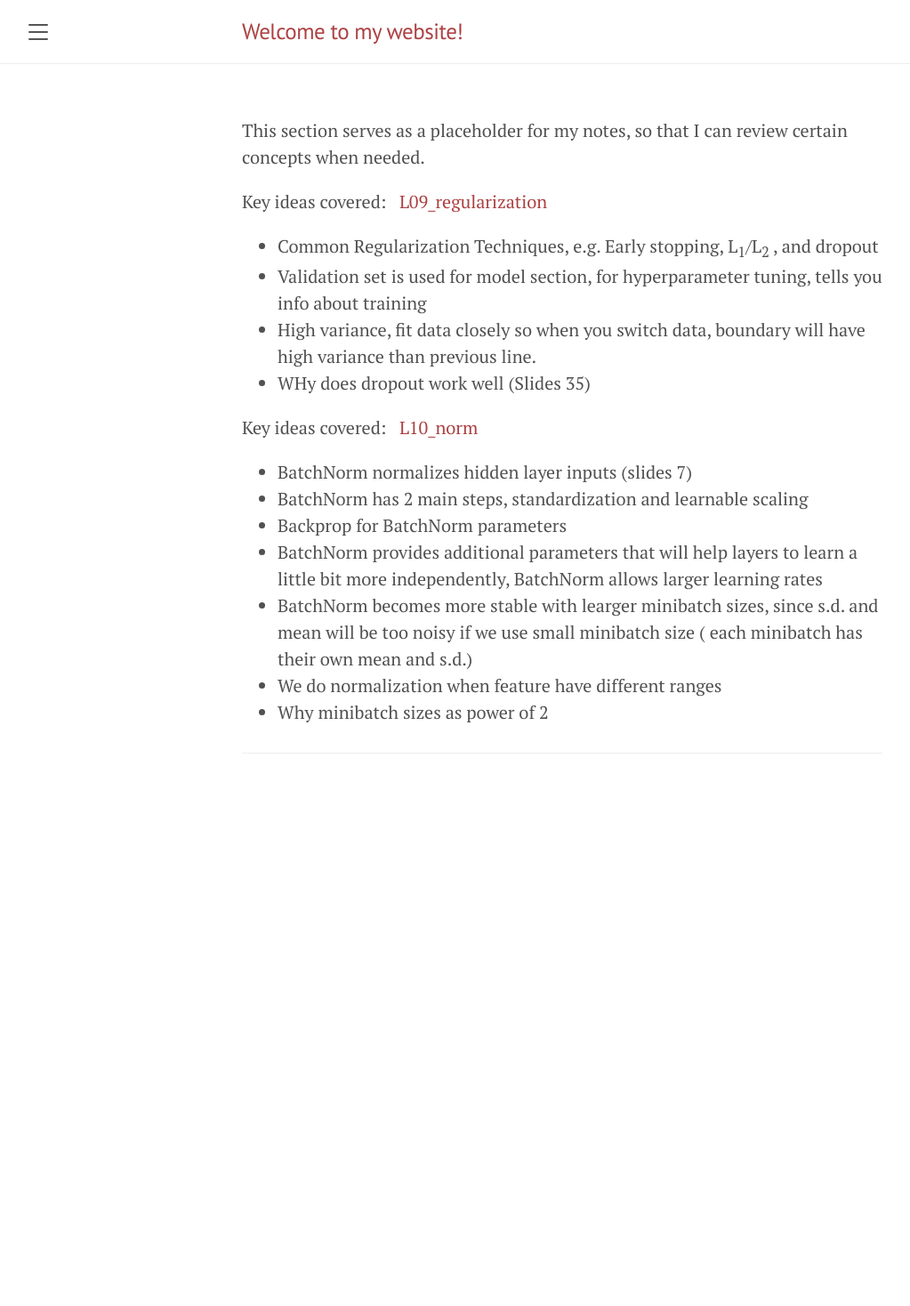
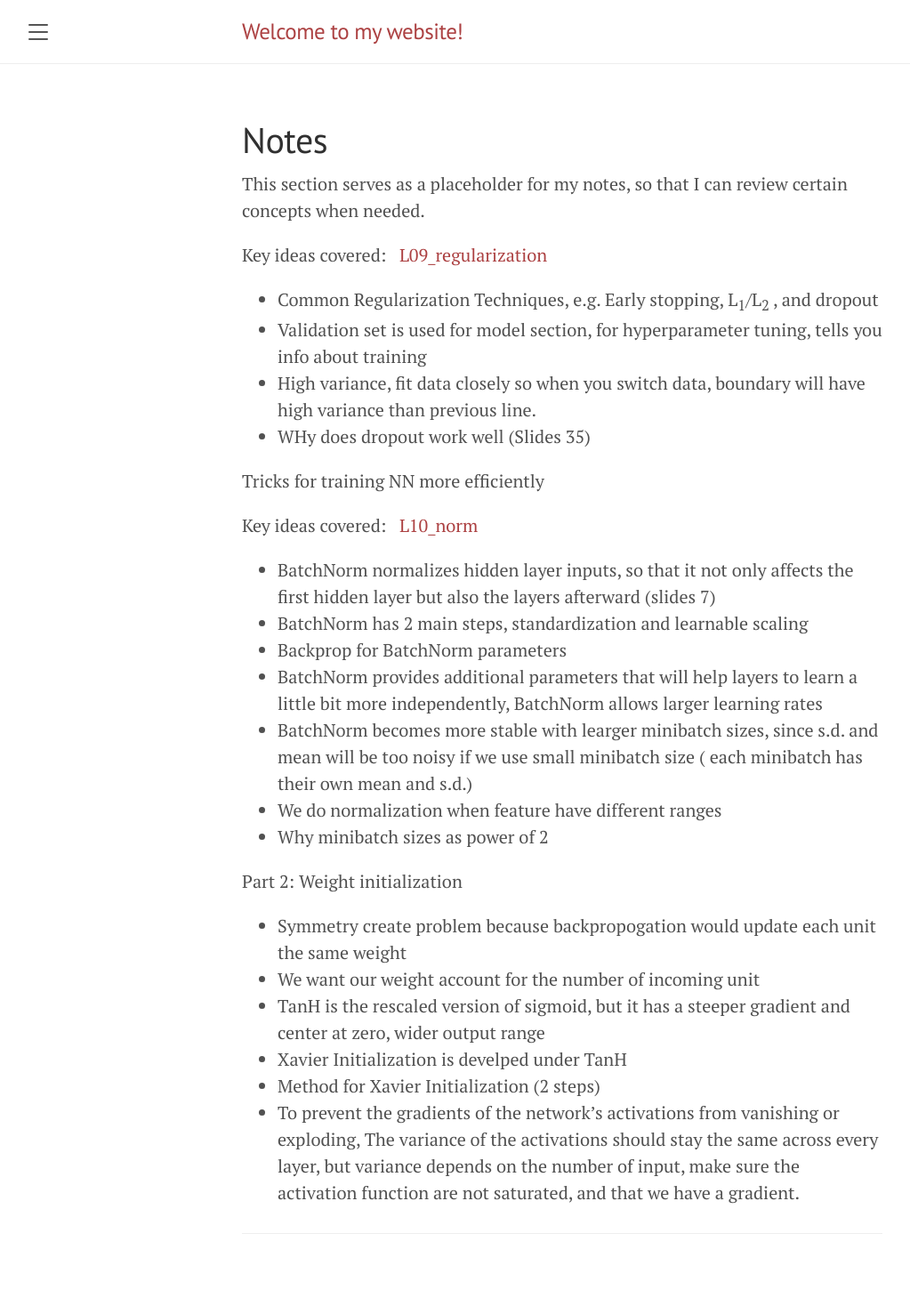
Before and after one commit to ddhangdd/ddhangdd.github.io, a Jekyll site: the page built from portfolio/Learning Notes/index.md, in a window 1280 px wide. Shown: the whole page at 89% size, without its empty margins (8-1031 px from the left). Built offline with Jekyll 4.4.1, drawn with Linux system fonts in a browser that asks for light colours; before the commit the page ends 900 px from its top, so only the background shows below that.

Commit message:
updated learning notes: a

```diff
--- a/portfolio/Learning Notes/index.md
+++ b/portfolio/Learning Notes/index.md
@@ -18,11 +18,11 @@
 
 
 
+Tricks for training NN more efficiently
 
+Key ideas covered: &nbsp; <a href="L10.pdf" target="_blank">L10_norm</a>
 
-Key ideas covered: &nbsp; <a href="L10_norm-and-init__slides.pdf" target="_blank">L10_norm</a>
-
-* BatchNorm normalizes hidden layer inputs (slides 7)
+* BatchNorm normalizes hidden layer inputs, so that it not only affects the first hidden layer but also the layers afterward (slides 7)
 * BatchNorm has 2 main steps, standardization and learnable scaling
 * Backprop for BatchNorm parameters
 * BatchNorm provides additional parameters that will help layers to learn a little bit more independently, BatchNorm allows larger learning rates
@@ -30,6 +30,17 @@
 * We do normalization when feature have different ranges
 * Why minibatch sizes as power of 2
 
+Part 2: Weight initialization
+
+* Symmetry create problem because backpropogation would update each unit the same weight
+* We want our weight account for the number of incoming unit
+* TanH is the rescaled version of sigmoid, but it has a steeper gradient and center at zero, wider output range
+* Xavier Initialization is develped under TanH
+* Method for Xavier Initialization (2 steps)
+* To prevent the gradients of the network’s activations from vanishing or exploding, The variance of the activations should stay the same across every layer, but variance depends on the number of input, make sure the activation function are not saturated, and that we have a gradient.
+
+
+
 
 
 ---
```
Also changed, not shown: other parts of portfolio/Learning Notes/index.md (+1 -1 lines), 1 other file.
